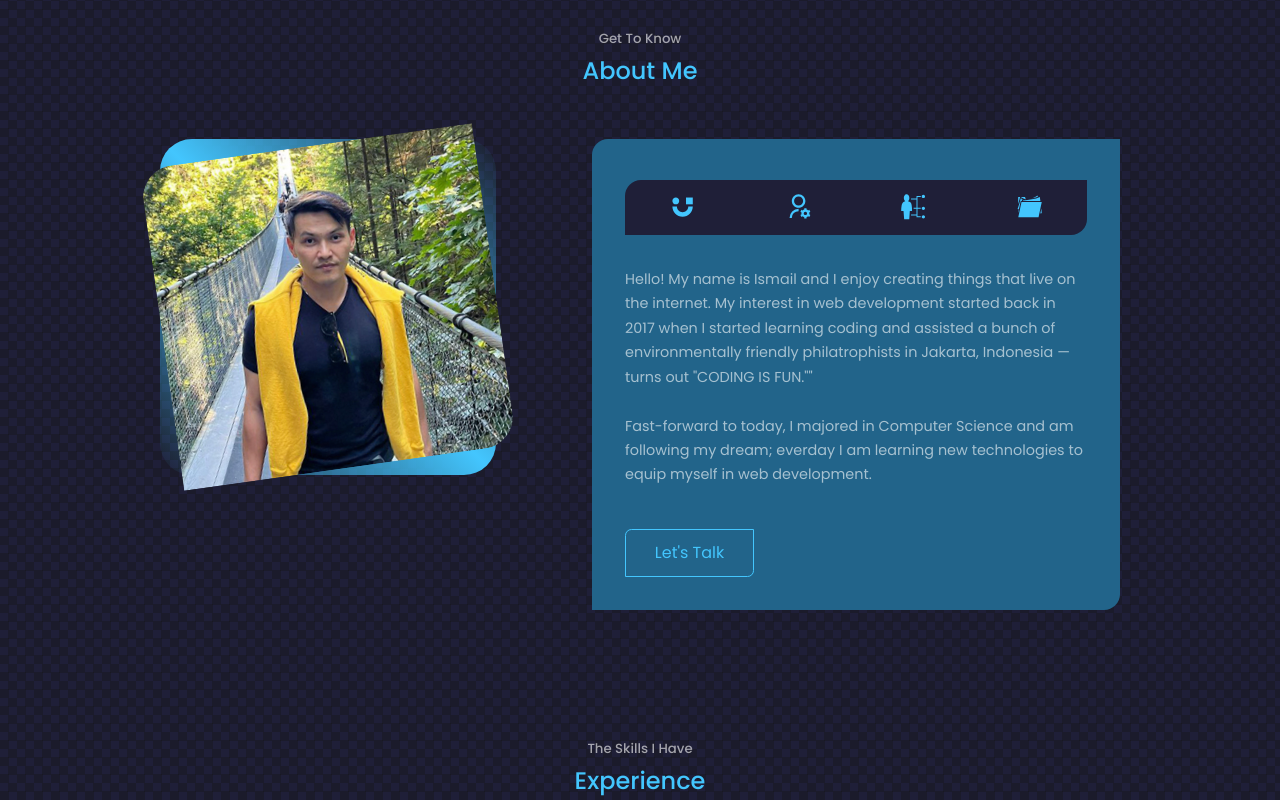
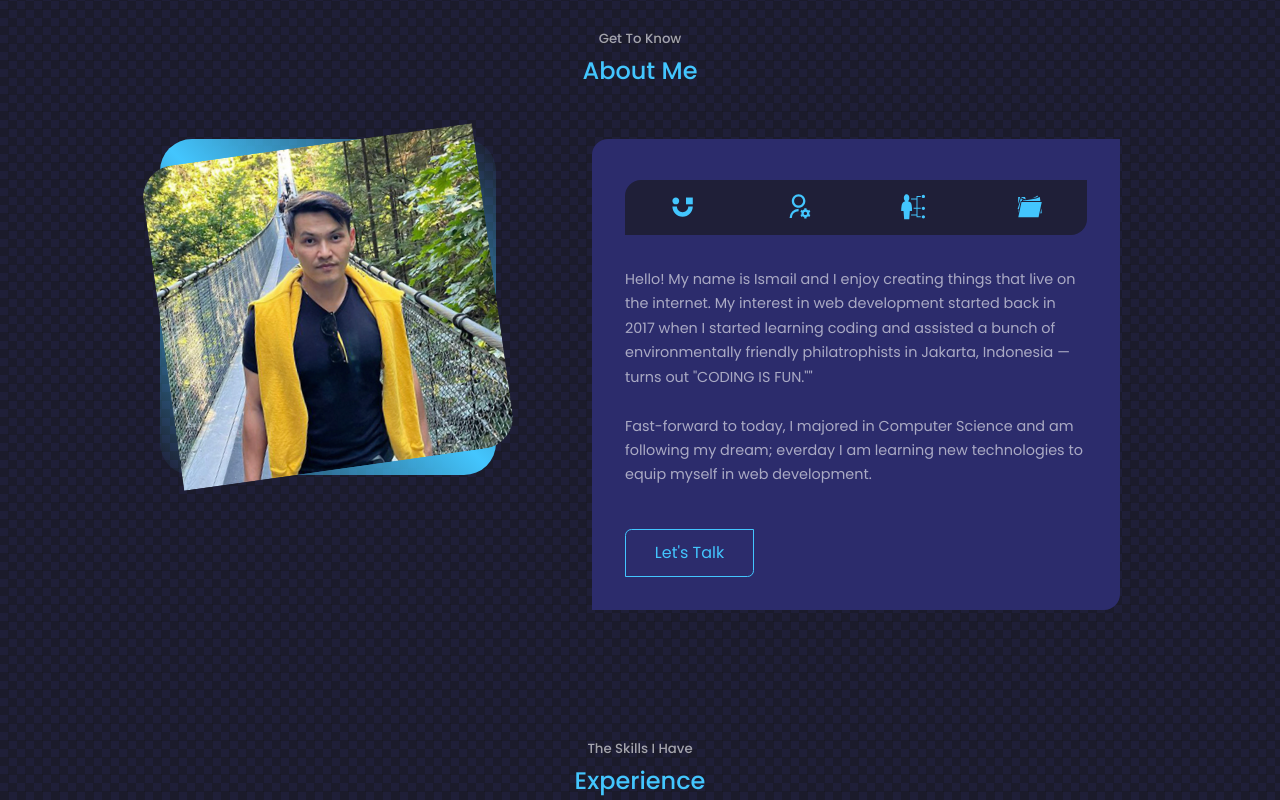
Before and after one commit to Ismail-ahmadi/portfolio, a React (Create React App) app: page / in a window 1280 px wide. Shown: the part 900-1700 px from the top of the page. Built offline with nearby package versions, Linux system fonts and the light colour scheme.

Commit message:
changed colors

```diff
--- a/src/index.css
+++ b/src/index.css
@@ -12,8 +12,8 @@
 
 :root {
     --color-bg: #1f1f38;
-    /* --color-bg-variant: #2c2c6c; */
-    --color-bg-variant: #22648a;
+    --color-bg-variant: #2c2c6c;
+    /* --color-bg-variant: #22648a; */
     /* --color-primary: #4db5ff; */
     --color-primary: #43c6fe;
     --color-primary-variant: rgba(77, 181, 255, 0.4);
```
